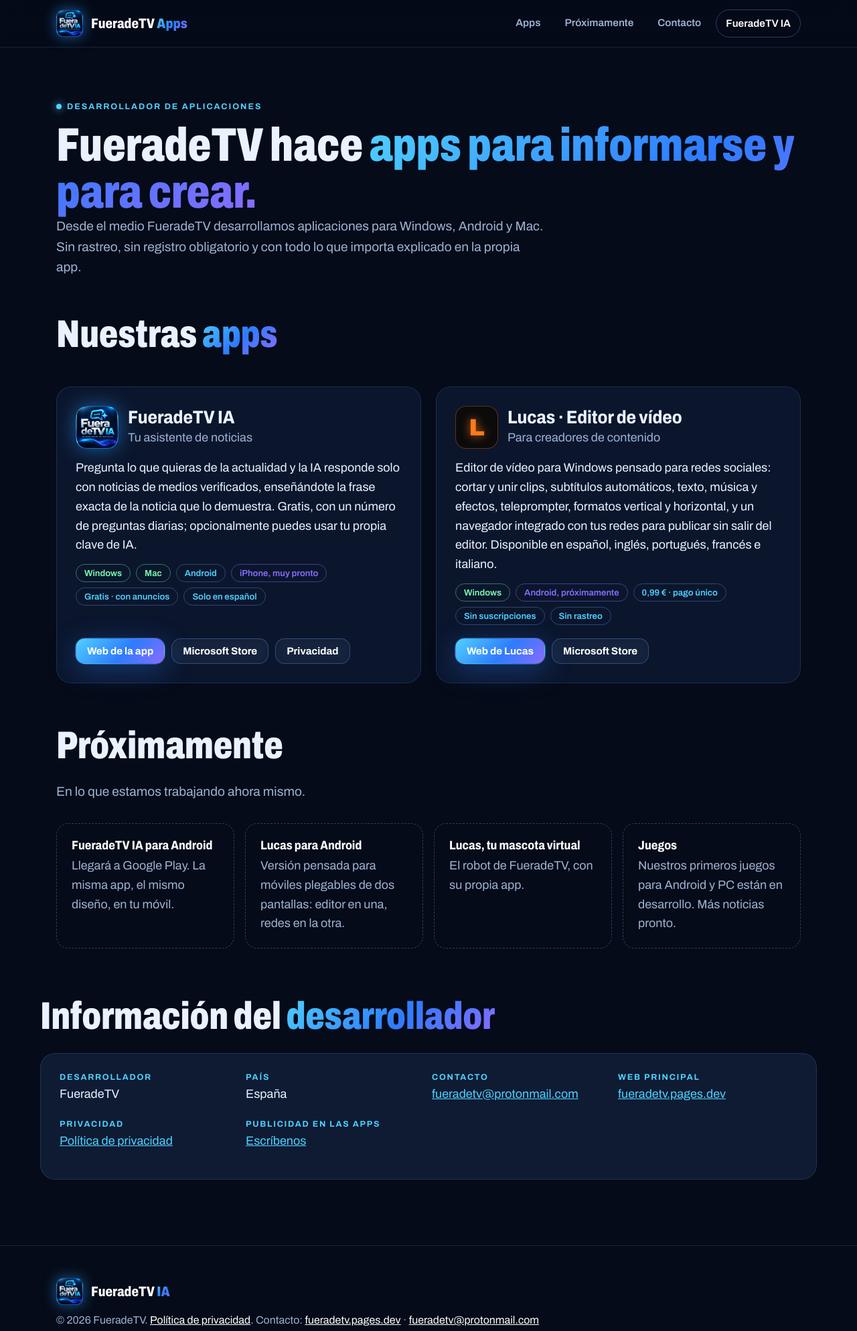
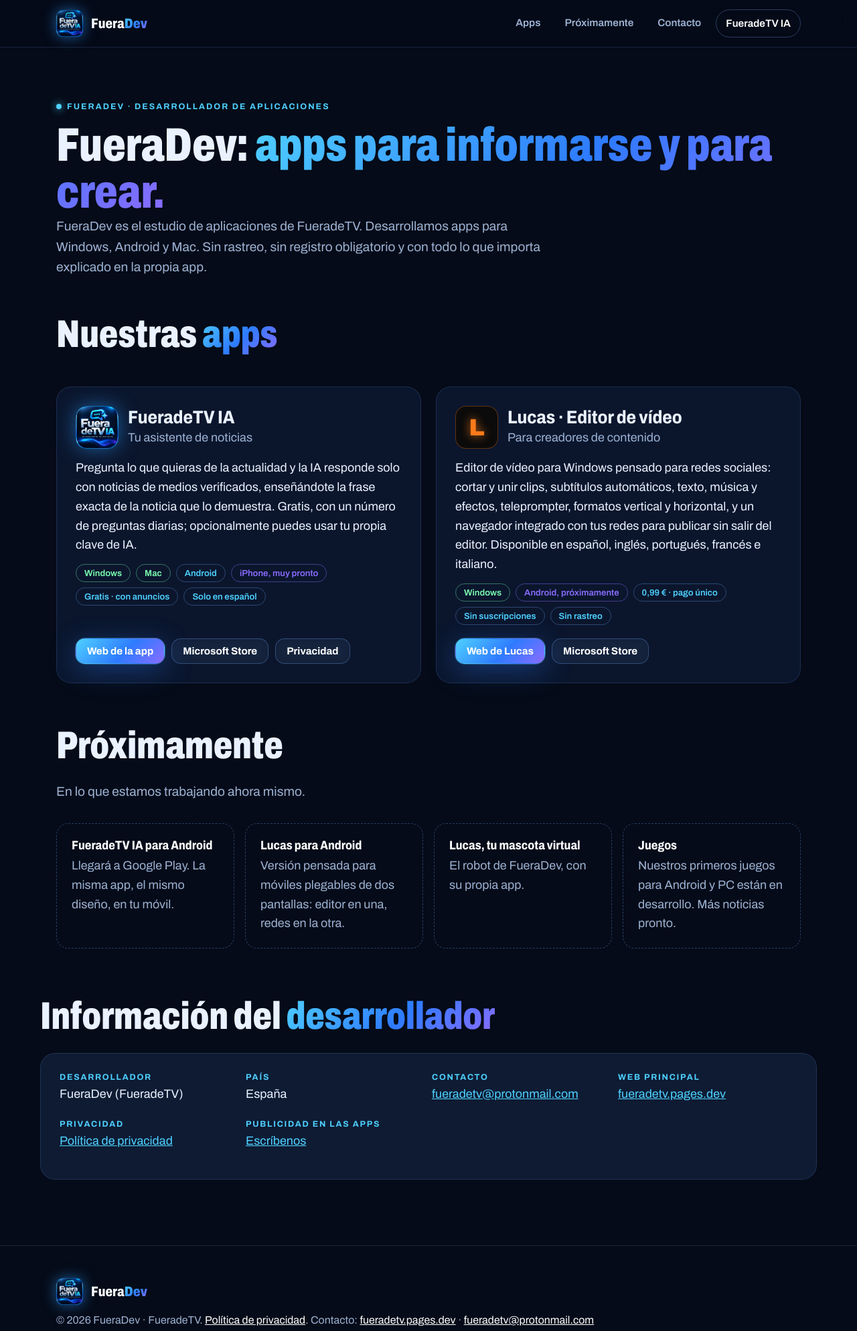
Before and after one commit to FueradeTV-IA/fueradetv-ia, a plain HTML site: page desarrollador/index.html in a window 1280 px wide. Shown: the top 1987 px of the page at 67% size. Drawn offline with Linux system fonts and the light colour scheme.

Commit message:
Nombre de desarrollador: FueraDev
Co-Authored-By: Claude Fable 5.1 <noreply@anthropic.com>
Claude-Session: https://claude.ai/code/session_01FuFdZKTnggS8unK6PpcYyY

```diff
--- a/desarrollador/index.html
+++ b/desarrollador/index.html
@@ -3,10 +3,10 @@
 <head>
 <meta charset="utf-8">
 <meta name="viewport" content="width=device-width, initial-scale=1">
-<title>FueradeTV · Desarrollador de aplicaciones</title>
-<meta name="description" content="FueradeTV desarrolla aplicaciones para Windows, Android y Mac: FueradeTV IA, el asistente de noticias con fuentes verificadas, y Lucas, el editor de vídeo para creadores. Próximamente, juegos.">
-<meta property="og:title" content="FueradeTV · Desarrollador de aplicaciones">
-<meta property="og:description" content="Apps de FueradeTV: FueradeTV IA y Lucas. Próximamente, más apps y juegos.">
+<title>FueraDev · Apps de FueradeTV</title>
+<meta name="description" content="FueraDev, el estudio de apps de FueradeTV, desarrolla aplicaciones para Windows, Android y Mac: FueradeTV IA, el asistente de noticias con fuentes verificadas, y Lucas, el editor de vídeo para creadores. Próximamente, juegos.">
+<meta property="og:title" content="FueraDev · Apps de FueradeTV">
+<meta property="og:description" content="FueraDev: FueradeTV IA y Lucas. Próximamente, más apps y juegos.">
 <meta property="og:image" content="https://fueradetv-ia.pages.dev/img/og.jpg">
 <meta property="og:url" content="https://fueradetv-ia.pages.dev/desarrollador/">
 <meta property="og:type" content="website">
@@ -249,7 +249,7 @@ footer a { color: var(--white); }
 
 <header class="bar">
   <div class="wrap">
-    <a class="brand" href="./"><img src="../img/icono-180.png" alt="" width="40" height="40"><span>FueradeTV <b class="grad-text">Apps</b></span></a>
+    <a class="brand" href="./"><img src="../img/icono-180.png" alt="" width="40" height="40"><span>Fuera<b class="grad-text">Dev</b></span></a>
     <nav aria-label="Secciones">
       <a href="#apps">Apps</a>
       <a href="#proximamente">Próximamente</a>
@@ -261,9 +261,9 @@ footer a { color: var(--white); }
 
 <section class="dev-hero">
   <div class="wrap">
-    <div class="eyebrow">Desarrollador de aplicaciones</div>
-    <h1>FueradeTV hace <span class="grad-text">apps para informarse y para crear.</span></h1>
-    <p class="lead">Desde el medio FueradeTV desarrollamos aplicaciones para Windows, Android y Mac. Sin rastreo, sin registro obligatorio y con todo lo que importa explicado en la propia app.</p>
+    <div class="eyebrow">FueraDev · Desarrollador de aplicaciones</div>
+    <h1>FueraDev: <span class="grad-text">apps para informarse y para crear.</span></h1>
+    <p class="lead">FueraDev es el estudio de aplicaciones de FueradeTV. Desarrollamos apps para Windows, Android y Mac. Sin rastreo, sin registro obligatorio y con todo lo que importa explicado en la propia app.</p>
   </div>
 </section>
 
@@ -307,7 +307,7 @@ footer a { color: var(--white); }
   <div class="soon-grid">
     <div class="soon-card"><b>FueradeTV IA para Android</b>Llegará a Google Play. La misma app, el mismo diseño, en tu móvil.</div>
     <div class="soon-card"><b>Lucas para Android</b>Versión pensada para móviles plegables de dos pantallas: editor en una, redes en la otra.</div>
-    <div class="soon-card"><b>Lucas, tu mascota virtual</b>El robot de FueradeTV, con su propia app.</div>
+    <div class="soon-card"><b>Lucas, tu mascota virtual</b>El robot de FueraDev, con su propia app.</div>
     <div class="soon-card"><b>Juegos</b>Nuestros primeros juegos para Android y PC están en desarrollo. Más noticias pronto.</div>
   </div>
 </section>
@@ -315,20 +315,20 @@ footer a { color: var(--white); }
 <section id="contacto" class="info wrap">
   <h2>Información del <span class="grad-text">desarrollador</span></h2>
   <dl class="box">
-    <div><dt>Desarrollador</dt><dd>FueradeTV</dd></div>
+    <div><dt>Desarrollador</dt><dd>FueraDev (FueradeTV)</dd></div>
     <div><dt>País</dt><dd>España</dd></div>
     <div><dt>Contacto</dt><dd><a href="mailto:fueradetv@protonmail.com">fueradetv@protonmail.com</a></dd></div>
     <div><dt>Web principal</dt><dd><a href="https://fueradetv.pages.dev/" rel="noopener">fueradetv.pages.dev</a></dd></div>
     <div><dt>Privacidad</dt><dd><a href="../privacidad.html">Política de privacidad</a></dd></div>
-    <div><dt>Publicidad en las apps</dt><dd><a href="mailto:fueradetv@protonmail.com?subject=Publicidad%20en%20las%20apps%20de%20FueradeTV">Escríbenos</a></dd></div>
+    <div><dt>Publicidad en las apps</dt><dd><a href="mailto:fueradetv@protonmail.com?subject=Publicidad%20en%20las%20apps%20de%20FueraDev">Escríbenos</a></dd></div>
   </dl>
 </section>
 
 <footer>
   <div class="wrap">
     <div>
-      <div class="brand" style="margin-bottom:10px"><img src="../img/icono-180.png" alt="" width="40" height="40"><span>FueradeTV <b class="grad-text">IA</b></span></div>
-      <div>© 2026 FueradeTV. <a href="../privacidad.html">Política de privacidad</a>. Contacto: <a href="https://fueradetv.pages.dev/" rel="noopener">fueradetv.pages.dev</a> · <a href="mailto:fueradetv@protonmail.com">fueradetv@protonmail.com</a></div>
+      <div class="brand" style="margin-bottom:10px"><img src="../img/icono-180.png" alt="" width="40" height="40"><span>Fuera<b class="grad-text">Dev</b></span></div>
+      <div>© 2026 FueraDev · FueradeTV. <a href="../privacidad.html">Política de privacidad</a>. Contacto: <a href="https://fueradetv.pages.dev/" rel="noopener">fueradetv.pages.dev</a> · <a href="mailto:fueradetv@protonmail.com">fueradetv@protonmail.com</a></div>
     </div>
     <nav class="social" aria-label="FueradeTV en redes sociales">
       <a href="https://www.tiktok.com/@fueradetvnoticias" rel="noopener" aria-label="TikTok" title="TikTok"><svg width="20" height="20" viewBox="0 0 24 24" fill="currentColor" aria-hidden="true"><path d="M16.6 2h-3.3v13.2a2.9 2.9 0 1 1-2-2.8V9a6.3 6.3 0 1 0 5.3 6.2V8.6a7.6 7.6 0 0 0 4.4 1.4V6.7a4.4 4.4 0 0 1-4.4-4.7z"/></svg></a>
```
